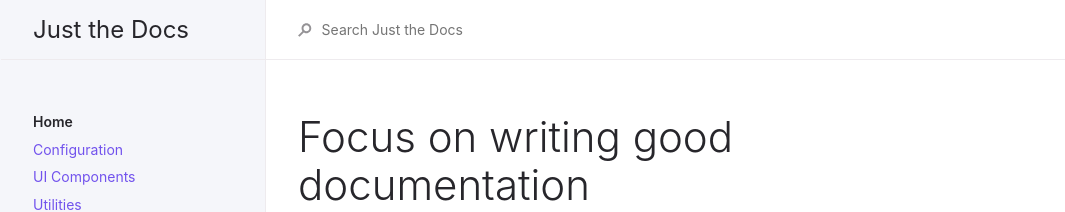
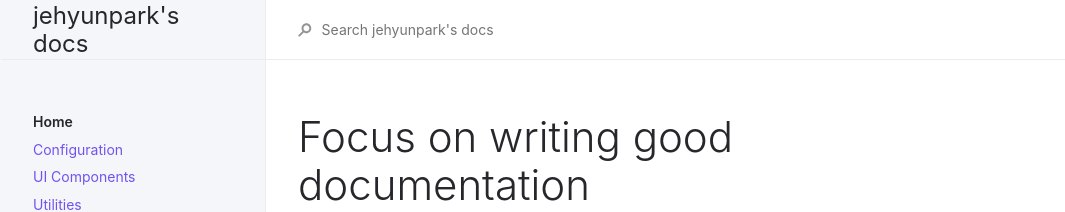
Before and after one commit to jehyunpark/docs, a Jekyll site: the page built from index.md, in a window 1280 px wide. Shown: the top 212 px of the page, without its empty margins (106-1171 px from the left). Built offline with Jekyll 4.4.1, drawn with Linux system fonts in a browser that asks for light colours.

Commit message:
modify jsd-theme config

```diff
--- a/_config.yml
+++ b/_config.yml
@@ -13,9 +13,9 @@
 # you will see them accessed via {{ site.title }}, {{ site.github_repo }}, and so on.
 # You can create any custom variable you would like, and they will be accessible
 # in the templates via {{ site.myvariable }}.
-title: Just the Docs
-description: A Jekyll theme for documentation
-baseurl: "/docs" # the subpath of your site, e.g. /blog
+title: jehyunpark's docs
+description: !!!
+baseurl: "" # the subpath of your site, e.g. /blog
 url: "http://jehyunpark.github.io" # the base hostname & protocol for your site, e.g. http://example.com
 
 permalink: pretty
```
